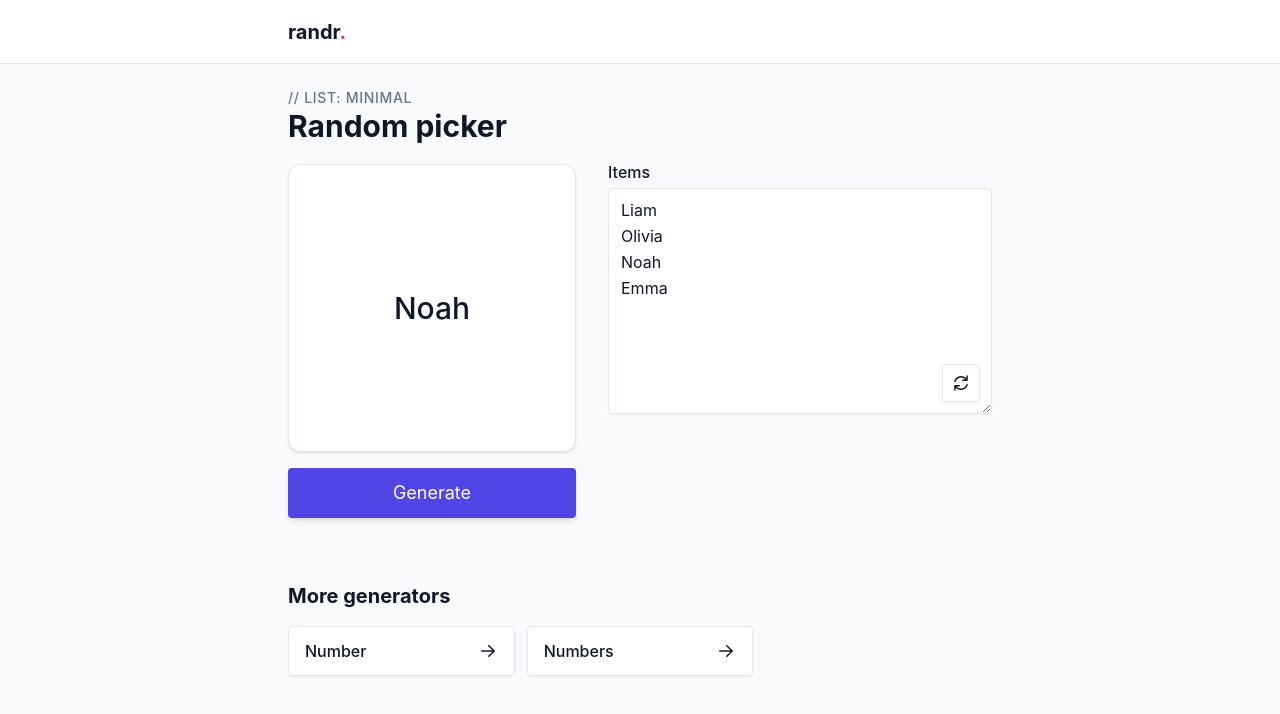
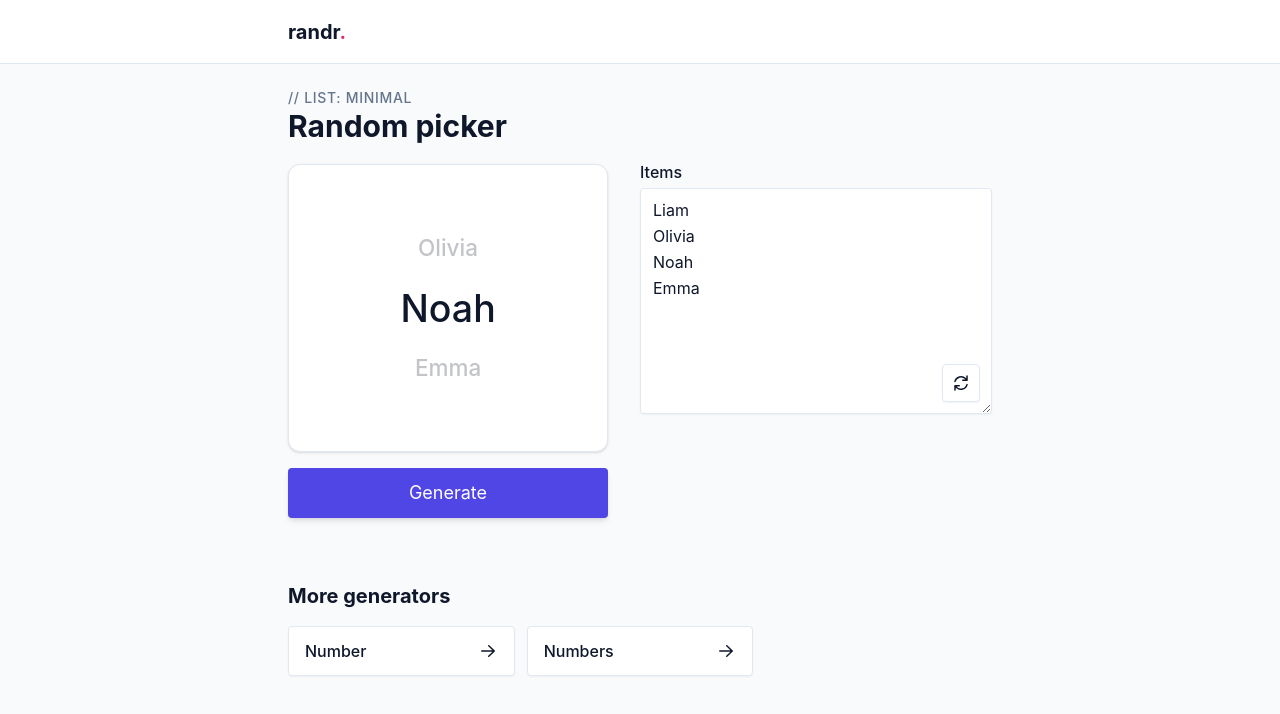
Before and after one commit to scybernaut/randr, a SvelteKit app: page /list in a window 1280 px wide. Shown: the top 714 px of the page. Built offline with nearby package versions, Linux system fonts and the light colour scheme; a web font is replaced by a local one.

Commit message:
list animation revamp

```diff
--- a/package.json
+++ b/package.json
@@ -11,6 +11,7 @@
   "devDependencies": {
     "@sveltejs/adapter-vercel": "^2.3.1",
     "@sveltejs/kit": "^1.5.0",
+    "@types/animejs": "^3.1.7",
     "autoprefixer": "^10.4.13",
     "postcss": "^8.4.21",
     "prettier": "^2.8.3",
@@ -22,6 +23,7 @@
   },
   "type": "module",
   "dependencies": {
+    "animejs": "^3.2.1",
     "tailwind-merge": "^1.10.0"
   },
   "license": "GPL-3.0"
--- a/src/lib/utils.js
+++ b/src/lib/utils.js
@@ -12,6 +12,8 @@ export const mapToRange = (value, startFrom, endFrom, startTo, endTo) => {
   else return startTo + ((value - startFrom) * (endTo - startTo)) / (endFrom - startFrom);
 };
 
+export const positiveMod = (a, b) => ((a % b) + b) % b;
+
 export const loadConfig = (localStorage, id, configStore) => {
   const parsedConfig = JSON.parse(localStorage.getItem(id)) ?? {};
   configStore.set(Object.assign(get(configStore), parsedConfig));
--- a/src/routes/list/+page.svelte
+++ b/src/routes/list/+page.svelte
@@ -2,18 +2,20 @@
   import Button from "$lib/Button.svelte";
   import Tools from "$lib/Tools.svelte";
 
-  import { sleep, PAGE_PADDING, loadConfig } from "$lib/utils";
-  import { fly } from "svelte/transition";
-  import { quartOut } from "svelte/easing";
+  import { sleep, PAGE_PADDING, loadConfig, positiveMod } from "$lib/utils";
   import { twMerge } from "tailwind-merge";
 
   import { writable } from "svelte/store";
   import { onMount } from "svelte";
 
+  import anime from "animejs";
+
   const placeholder = "Liam\nOlivia\nNoah\nEmma";
+  let pickedIndex = 2;
 
   const config = writable({
-    inputText: placeholder
+    inputText: placeholder,
+    pickedIndex: pickedIndex
   });
 
   onMount(() => {
@@ -21,24 +23,19 @@
 
     loadConfig(window.localStorage, "list", config);
 
-    if ($config.inputText) generate();
+    pickedIndex = $config.pickedIndex;
+    resetStyles();
   });
 
   let delim = "\n";
   let items = [];
 
-  let waitTime = 125;
-
-  let timesUpdated = 0;
-
   $: items = $config.inputText.split(delim).filter((s) => s && !s.match(/^\s+$/));
   $: isInvalid = items.length === 0;
 
-  let picked = "Noah";
-  let pickedIndex = 2;
-
-  const MIN_PRE_UPDATES = 10;
-  const MAX_PRE_UPDATES = 20;
+  const MIN_ANIM_COUNT = 50;
+  const MAX_ANIM_COUNT = 70;
+  const AVG_TIME_PER_ANIMATION = 200;
 
   let flashing = false;
 
@@ -56,19 +53,25 @@
     isGenerating = true;
 
     let index = Math.floor(Math.random() * items.length);
-    let presentationUpdateCount =
-      Math.floor(Math.random() * (MAX_PRE_UPDATES - MIN_PRE_UPDATES + 1)) + MIN_PRE_UPDATES;
-    let presentationEndIndex = (pickedIndex + presentationUpdateCount) % items.length;
-    let delta = index - presentationEndIndex;
+    let randomAnimCount =
+      Math.floor(Math.random() * (MAX_ANIM_COUNT - MIN_ANIM_COUNT + 1)) + MIN_ANIM_COUNT;
+    let randomAnimFinalIndex = (pickedIndex + randomAnimCount) % items.length;
+    let delta = index - randomAnimFinalIndex;
 
-    let updateCount = presentationUpdateCount + minimizeDelta(delta, items.length);
+    let animCount = randomAnimCount + minimizeDelta(delta, items.length);
 
-    for (let i = 1; i <= updateCount; i++) {
-      picked = items[(pickedIndex + i) % items.length];
-      timesUpdated++;
-      await sleep(waitTime);
+    console.debug("Animation count:", animCount);
+    console.debug("Total animation time:", AVG_TIME_PER_ANIMATION * animCount, "ms");
+    for (let i = 1; i <= animCount; i++) {
+      const animationDuration =
+        AVG_TIME_PER_ANIMATION *
+        animCount *
+        (easeInQuint(i / animCount) - easeInQuint((i - 1) / animCount));
+      const easing = i == animCount ? "easeOutBack" : "easeOutCubic";
+      await slide(animationDuration, easing).then(() => pickedIndex++);
     }
-    pickedIndex = index;
+    console.debug("Randomized result:", items[index]);
+    $config.pickedIndex = index;
 
     await sleep(200); // wait *before* flashing
     isGenerating = false;
@@ -77,6 +80,8 @@
     await sleep(150);
     flashing = false;
   };
+
+  const easeInQuint = (x) => x ** 5;
 
   const shuffleArray = (array) => {
     for (let i = array.length - 1; i > 0; i--) {
@@ -88,10 +93,34 @@
   };
 
   const shuffle = () => {
+    const originalItem = items[pickedIndex];
     shuffleArray(items);
     $config.inputText = items.join("\n");
 
-    pickedIndex = Math.max(items.indexOf(picked), 0);
+    pickedIndex = Math.max(items.indexOf(originalItem), 0);
+    $config.pickedIndex = pickedIndex;
+  };
+
+  const animationSelctor = "#roller > span";
+  const resetStyles = () =>
+    anime.set(animationSelctor, {
+      translateY: 0,
+      opacity: anime.stagger(-0.75, { start: 1, from: "center" }),
+      scale: anime.stagger(-0.5, { start: 1.25, from: "center" })
+    });
+  const slide = async (duration, easing) => {
+    const animation = anime({
+      targets: animationSelctor,
+      translateY: "-100%",
+      opacity: anime.stagger(-0.75, { start: 1, from: 3 }),
+      scale: anime.stagger(-0.5, { start: 1.25, from: 3 }),
+      duration: duration,
+      delay: 0,
+      endDelay: 0,
+      easing: easing
+    }).finished;
+
+    return animation.then(() => resetStyles());
   };
 </script>
 
@@ -110,23 +139,22 @@
   <div class="mt-1">
     <div
       class={twMerge(
-        "relative h-52 w-full items-center justify-center gap-2 rounded-xl border bg-white p-6 shadow sm:h-72 sm:w-72",
+        "flex flex-col items-center justify-center",
+        "h-52 w-full overflow-hidden rounded-xl border bg-white p-6 shadow sm:h-72 sm:w-80",
         "dark:border-0 dark:bg-gray-800 dark:shadow-2xl"
       )}
+      id="roller"
     >
-      {#key timesUpdated}
+      {#each [-2, -1, 0, 1, 2] as offset}
         <span
           class={twMerge(
-            "absolute top-1/2 left-1/2 -translate-x-1/2 -translate-y-1/2",
-            "text-3xl font-medium transition-all duration-150 ease-out",
+            "max-w-[80%] shrink-0 truncate py-2 text-2xl font-medium md:py-3 md:text-3xl",
             flashing && "scale-125 text-primary-600 dark:text-primary-400"
           )}
-          in:fly={{ y: -40, duration: waitTime, easing: quartOut }}
-          out:fly={{ y: 40, duration: waitTime, easing: quartOut }}
         >
-          {picked}
+          {items[positiveMod(pickedIndex + offset, items.length)] ?? ""}
         </span>
-      {/key}
+      {/each}
     </div>
     <Button on:click={generate} class="mt-4 w-full sm:mb-8" disabled={isInvalid || isGenerating}>
       Generate
```
Also changed, not shown: 1 other file (tests, documents, lock files or other folders).
